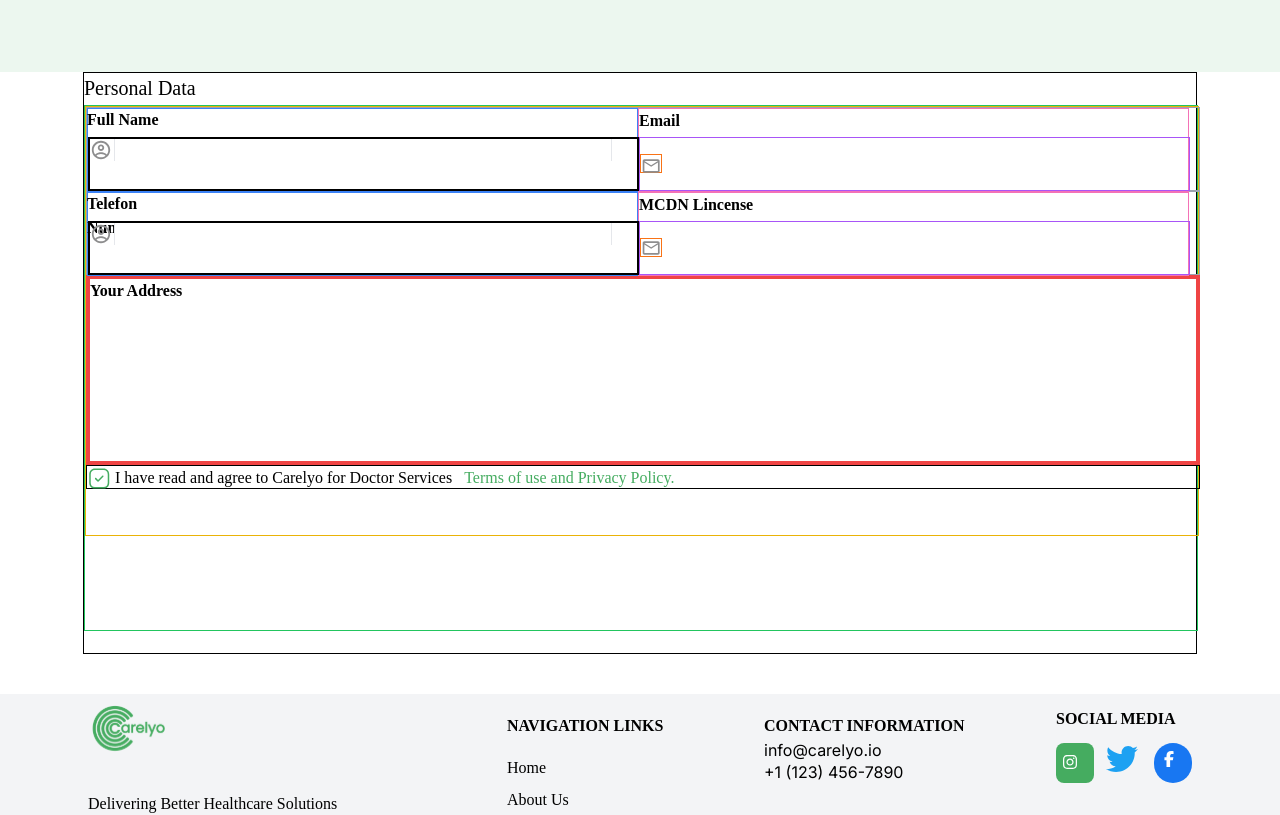
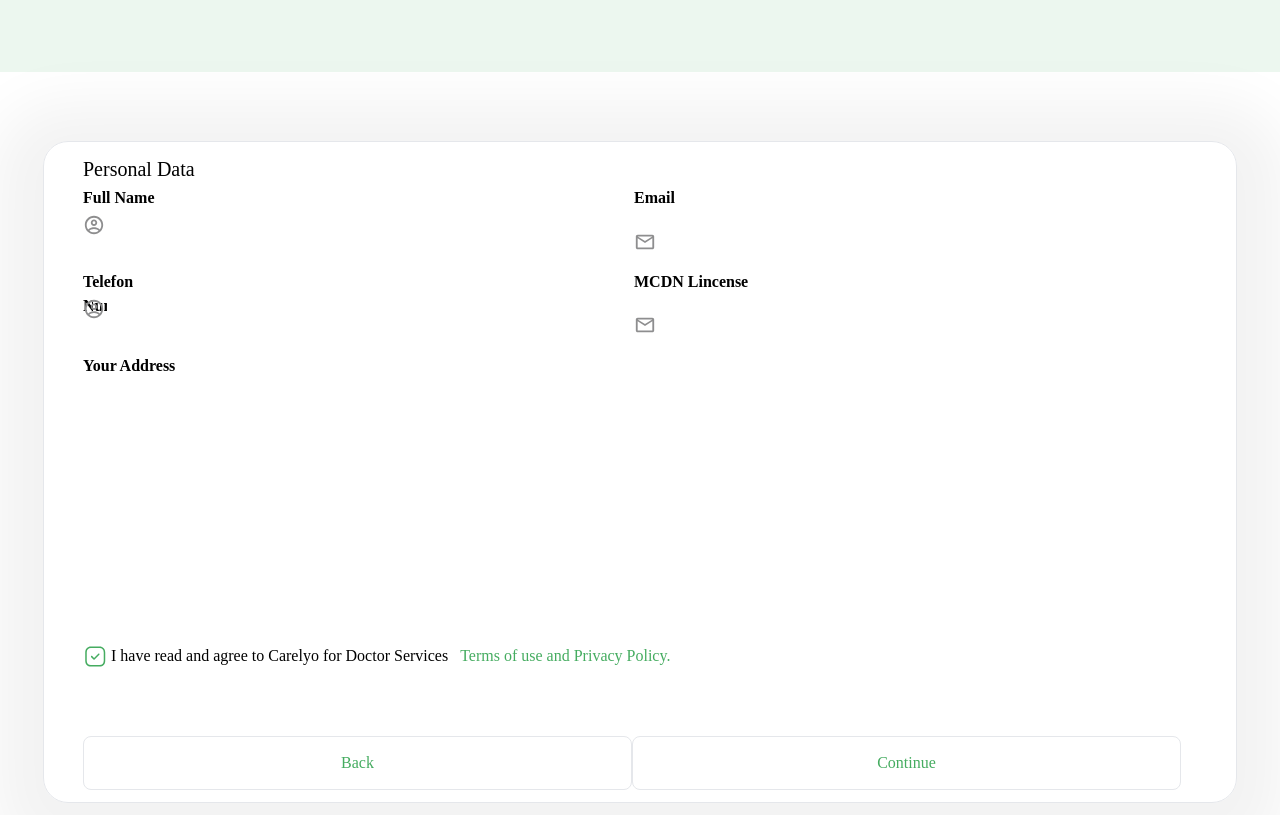
Before and after one commit to meeruu8282/next-mongodb-clerk, a Next.js app: page /providers/auth/signUp in a window 1280 px wide. Shown: the part 640-1455 px from the top of the page. Built offline with nearby package versions, Linux system fonts and the light colour scheme.

Commit message:
css for personal data for privat doctors

```diff
--- a/src/app/globals.css
+++ b/src/app/globals.css
@@ -170,5 +170,9 @@
 }
 
 
+.custom-shadow {
+  box-shadow: 0px 12px 60px 50px #0000000D;
+}
+
 
 }
--- a/src/app/providers/auth/signUp/page.tsx
+++ b/src/app/providers/auth/signUp/page.tsx
@@ -15,14 +15,14 @@ export default function DoctorSignUp() {
     <div className="flex flex-col justify-center items-center">
       <div className="justify-center items-center">
         <div className="  flex justify-center items-center top-0 w-screen h-[554px]  bg-[#45AC601A]">
-          <div className="w-[921px] h-[108px]  justify-center flex  flex-col">
+          <div className=" w-[921px] h-[108px]  justify-center flex  flex-col">
             <div className="w-[883px] h-[52px] flex justify-center ">
-              <h1 className=" text-[40px] font-[Poppins] font-semibold">
+              <h1 className=" text-[40px] font-[Poppins] font-semibold ">
                 Start Filling Your Personal Data
               </h1>
             </div>
             <div className="w-[921px] h-[32px] opacity-50 flex justify-center items-center">
-              <p className="flex justify-center items-center">
+              <p className="flex justify-center items-center ">
                 Please provide your personal data for us. We require essential
                 information.
               </p>
@@ -30,25 +30,26 @@ export default function DoctorSignUp() {
           </div>
         </div>
 
-
-        <div className="flex flex-col justify-center items-center  ">
-        <div className="w-[1114px] h-[582px] border border-black ">
-          <div className="w-[135px] h-[32px]">
+        <div className="  flex justify-center items-center h-screen  ">
+        <div className="custom-shadow flex flex-col justify-center items-center top-[0px] h-[662px] w-[1194px] border rounded-[25px]">
+        <div className="w-[1114px] h-[582px] ">
+          <div className="w-[135px] h-[32px] ">
             <h2 className=" font-normal font-[Poppins] text-[20px]">
               Personal Data
             </h2>
           </div>
-          <div className=" justify-end  w-[1114px] h-[526px] border border-green-500">
-            <div className="  w-[1114px] h-[430px] border border-yellow-500 mb-0">
-              <div className=" flex  w-[1114px] h-[84px] border border-gray-400">
+          <div className=" justify-end  w-[1114px] h-[526px] ">
+            <div className="  w-[1114px] h-[430px]  mb-0">
+              <div className=" flex  w-[1114px] h-[84px]  ">
                 <div className=" absolute w-[82px] h-[22px] font-semibold font-[Poppins] text-[16px]  ">
-                  Full Name{" "}
+
+                  Full Name
                 </div>
 
-                <div className="flex-col w-[551px] h-[84px] border-[1px] border-blue-500 ">
-                  <div className=" absolute w-[551px] h-[54px] border-black border-[2px] mt-7 justify-center  items-center ">
+                <div className="flex-col w-[551px] h-[84px]   ">
+                  <div className=" absolute w-[551px] h-[54px]   mt-7 justify-center  items-center ">
                     <div className="w-[519px] h-[22px]  justify-center items-center">
-                      <div className=" absolute ml-6 w-[498px] h-[22px] flex   items-center border">
+                      <div className=" absolute ml-6 w-[498px] h-[22px] flex   items-center">
                         <input
                           type="text"
                           placeholder=""
@@ -79,13 +80,13 @@ export default function DoctorSignUp() {
                     </div>
                   </div>
                 </div>
-                <div className="w-[551px] h-[84px] border border-pink-400">
+                <div className="w-[551px] h-[84px]  ">
                   <div>
                     <div className="w-[45px] h-[22px] font-[Poppins] font-semibold">
                       Email
                     </div>
-                    <div className=" flex items-center w-[551px] h-[54px] border mt-[6px] border-purple-500">
-                      <div className=" flex justify-center item-center w-[22.33px] h-[18.67px] border border-orange-500">
+                    <div className=" flex items-center w-[551px] h-[54px]  mt-[6px] ">
+                      <div className=" flex justify-center item-center w-[22.33px] h-[18.67px] ">
                         <svg
                           width="22"
                           height="22"
@@ -119,15 +120,15 @@ export default function DoctorSignUp() {
                   <div className="w-[551px] h-[54px]"></div>
                 </div>
               </div>
-              <div className=" flex  w-[1114px] h-[84px] border border-gray-400">
+              <div className=" flex  w-[1114px] h-[84px] ">
                 <div className=" absolute w-[82px] h-[22px] font-semibold font-[Poppins] text-[16px]  ">
                   Telefon Numner
                 </div>
 
-                <div className="flex-col w-[551px] h-[84px] border-[1px] border-blue-500 ">
-                  <div className=" absolute w-[551px] h-[54px] border-black border-[2px] mt-7 justify-center  items-center ">
+                <div className="flex-col w-[551px] h-[84px]  ">
+                  <div className=" absolute w-[551px] h-[54px] mt-7 justify-center  items-center  ">
                     <div className="w-[519px] h-[22px]  justify-center items-center">
-                      <div className=" absolute ml-6 w-[498px] h-[22px] flex   items-center border">
+                      <div className=" absolute ml-6 w-[498px] h-[22px] flex   items-center ">
                         <input
                           type="text"
                           placeholder=""
@@ -158,13 +159,13 @@ export default function DoctorSignUp() {
                     </div>
                   </div>
                 </div>
-                <div className="w-[551px] h-[84px] border border-pink-400">
+                <div className="w-[551px] h-[84px]  ">
                   <div>
                     <div className=" flex w-[115px] h-[22px] font-[Poppins] font-semibold">
                       MCDN Lincense
                     </div>
-                    <div className=" flex items-center w-[551px] h-[54px] border mt-[6px] border-purple-500">
-                      <div className=" flex justify-center items-center w-[22.33px] h-[18.67px] border border-orange-500">
+                    <div className=" flex items-center w-[551px] h-[54px]  mt-[6px] ">
+                      <div className=" flex justify-center items-center w-[22.33px] h-[18.67px] ">
                         <svg
                           width="22"
                           height="22"
@@ -200,7 +201,7 @@ export default function DoctorSignUp() {
               </div>
 
               <div>
-                <div className="w-[1114px] h-[190px] gab-[16px] border-[4px] border-red-500">
+                <div className="w-[1114px] h-[190px] gab-[16px] ">
                   <div className="W-[109px] h-[22px] font-[Poppins] font-semibold text-[16px] ">
                     Your Address
                   </div>
@@ -215,7 +216,7 @@ export default function DoctorSignUp() {
               </div>
               <div></div>
 
-              <div className="  flex w-[1114px] h-[24px] border  border-black">
+              <div className="  flex w-[1114px] h-[24px] mt-[100px]">
                 <div className="  flex pr-1">
                   <StyledBox width="24px" height="24px" type="fixed" />
                 </div>
@@ -228,12 +229,29 @@ export default function DoctorSignUp() {
 
               </div>
             </div>
-          </div>
+
         </div>
+
       </div>
+      <div className=" w-[1114px] h-[54px] flex font-[Poppins] ">
+        <div className=" flex justify-center items-center w-[549px] h-[54px] rounded-[8px] border-[1px] text-[#45AC60] hover:bg-[#45AC60]  hover:text-[#FFFFFF] ">
+
+          <h1 className=" w-[41px] h-[22px]  flex justify-center items-center">Back</h1>
 
 
 
+          </div>
+          <div className=" flex justify-center items-center w-[549px] h-[54px] rounded-[8px] border-[1px] text-[#45AC60]  hover:text-white hover:bg-[#45AC60]">
+
+          <h1 className="  w-[75px] h-[22px]  flex justify-center items-center">Continue</h1>
+
+
+
+          </div>
+      </div>
+          </div>
+
+          </div>
       </div>
 
 
--- a/src/app/providers/howItWorks/page.tsx
+++ b/src/app/providers/howItWorks/page.tsx
@@ -8,7 +8,7 @@ import { Public_Sans } from "next/font/google";
 
 export default function Howitwork() {
   return (
-    <div className="  justify-center items-center   ">
+    <div className=" w-screen justify-center items-center   ">
       <div className="flex items-center">
       <div className="w-full md:w-[624px] h-auto md:h-[480px] top-0 md:top-[288.69px] left-0 md:left-[125px] md:m-[130px] font-[Poppins] md:ml-[80px] pl-8 md:pl-12">
       <div className="w-[233px] h-[46px] top-[288.69px] left-[125px] gap-2 text-[16px] text-[#45AC60] font-semibold">
@@ -72,13 +72,13 @@ export default function Howitwork() {
           </div>
         </div>
 
-        <div className="absolute right-0 w-full md:w-[668px] h-auto md:h-[667px] md:mr-[60px] hidden md:block">
+        <div className="absolute right-0 w-screen md:w-[668px] h-auto md:h-[667px] md:mr-[60px] hidden md:block">
 
           <Image src="/firstpageRec.png" alt="entre" width={668} height={667} />
         </div>
       </div>
-      <div className="relative w-full flex justify-center items-center">
-      <div className="w-full md:w-[1440px] h-[929px]">
+      <div className="relative w-screen flex justify-center items-center">
+      <div className=" w-screen md:w-[1440px] h-[929px]">
           <Greenbackground />
           <div>
             <div className="flex flex-col   justify-center  ">
```
